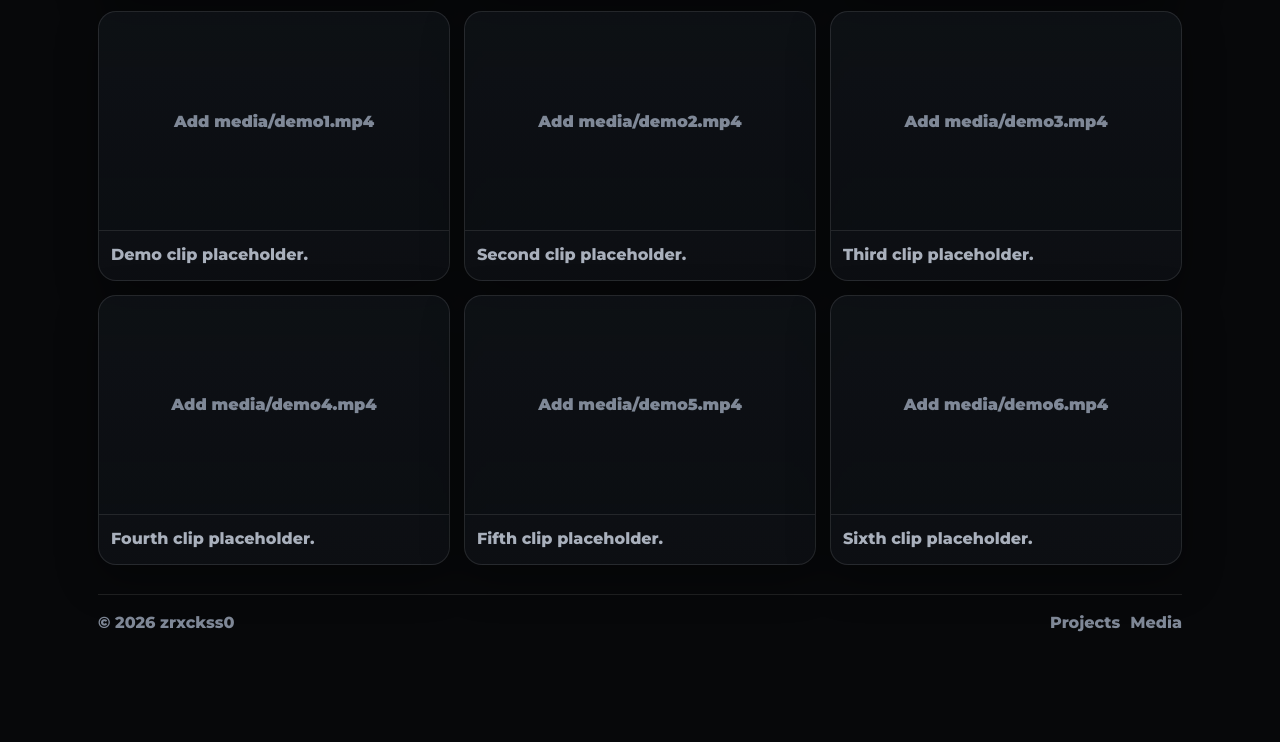
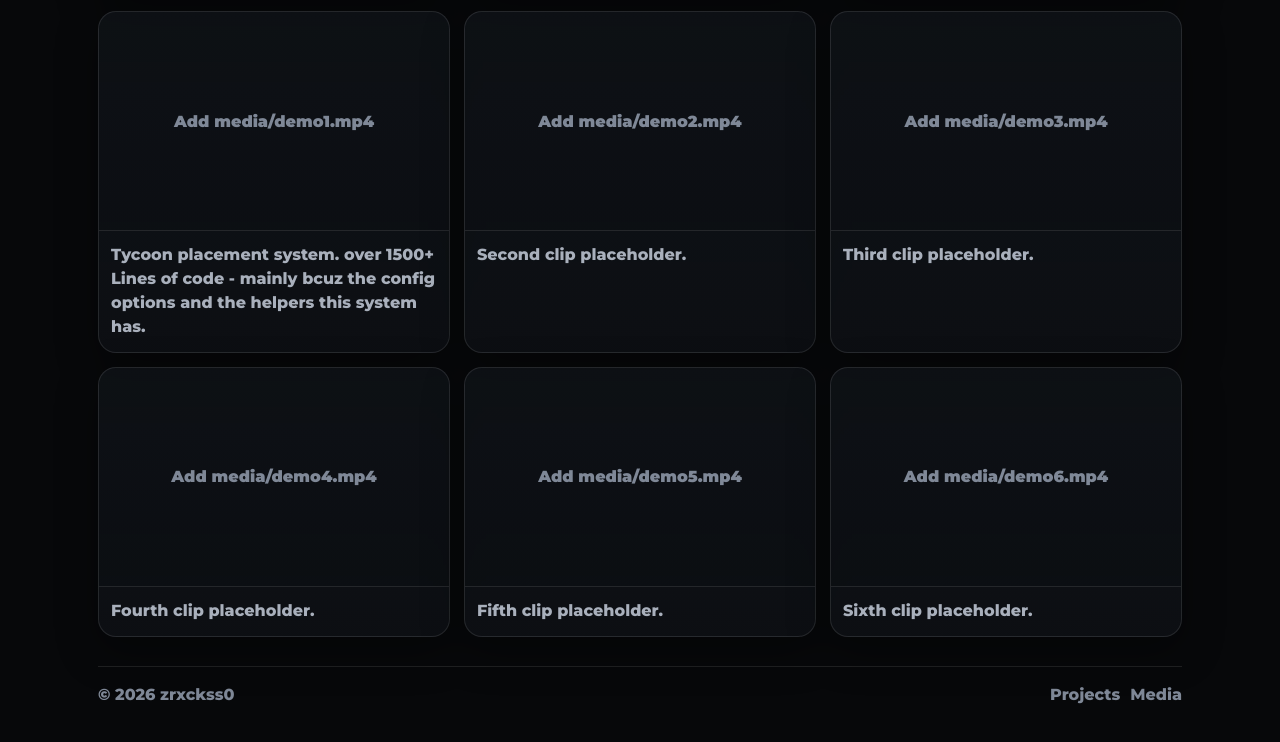
Before and after one commit to zrxckss0/zrxckss0.github.io, a plain HTML site: page index.html in a window 1280 px wide. Shown: the part 1623-2365 px from the top of the page. Before the commit the page ends 2327 px from the top, so only its background shows below. Drawn offline with Linux system fonts and the light colour scheme.

Commit message:
Update index.html

```diff
--- a/index.html
+++ b/index.html
@@ -856,7 +856,7 @@
             <video src="media/demo1.mp4" controls muted playsinline
               onerror="this.closest('.frame').innerHTML='<div style=&quot;color:var(--muted2);font-weight:900;padding:18px;text-align:center&quot;>Add media/demo1.mp4</div>'"></video>
           </div>
-          <div class="cap">Demo clip placeholder.</div>
+          <div class="cap">Tycoon placement system. over 1500+ Lines of code - mainly bcuz the config options and the helpers this system has.</div>
         </div>
 
         <div class="media">
```
